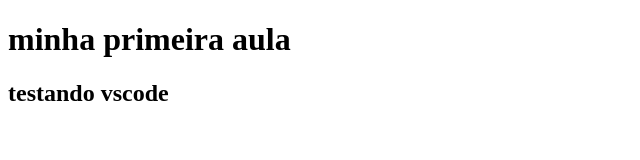
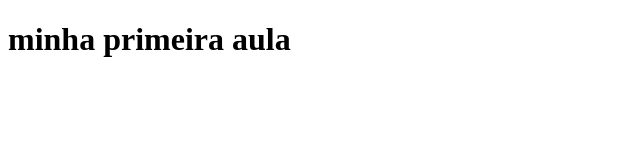
Before and after one commit to keincod/aula-1, a plain HTML site: page index.html in a window 1280 px wide. Shown: the whole page, without its empty margins (0-640 px from the left). Drawn offline with Linux system fonts and the light colour scheme.

Commit message:
index.html

```diff
--- a/index.html
+++ b/index.html
@@ -8,6 +8,5 @@
 </head>
 <body>
     <h1>minha primeira aula</h1>
-    <h2>testando vscode</h2>
 </body>
 </html>
```
